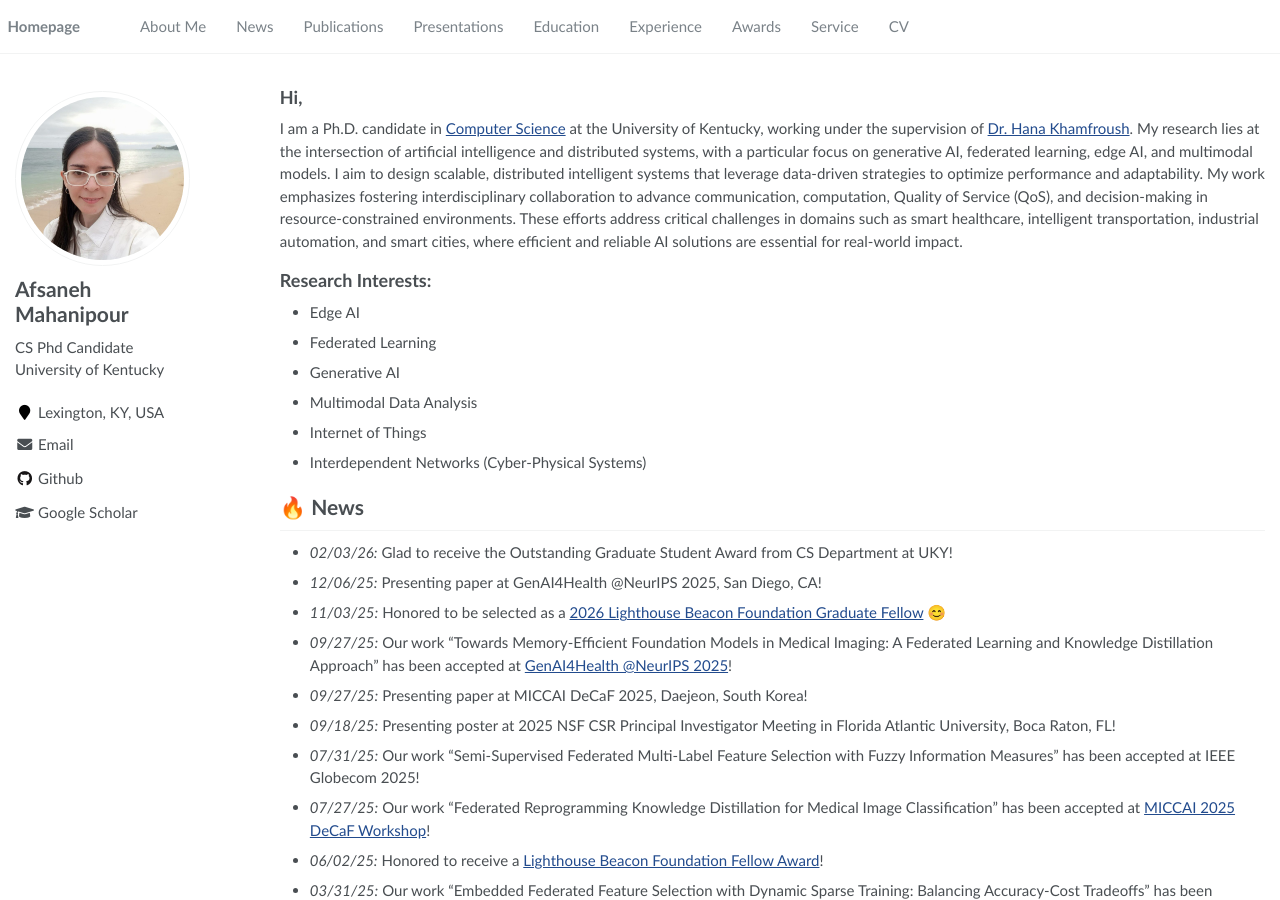
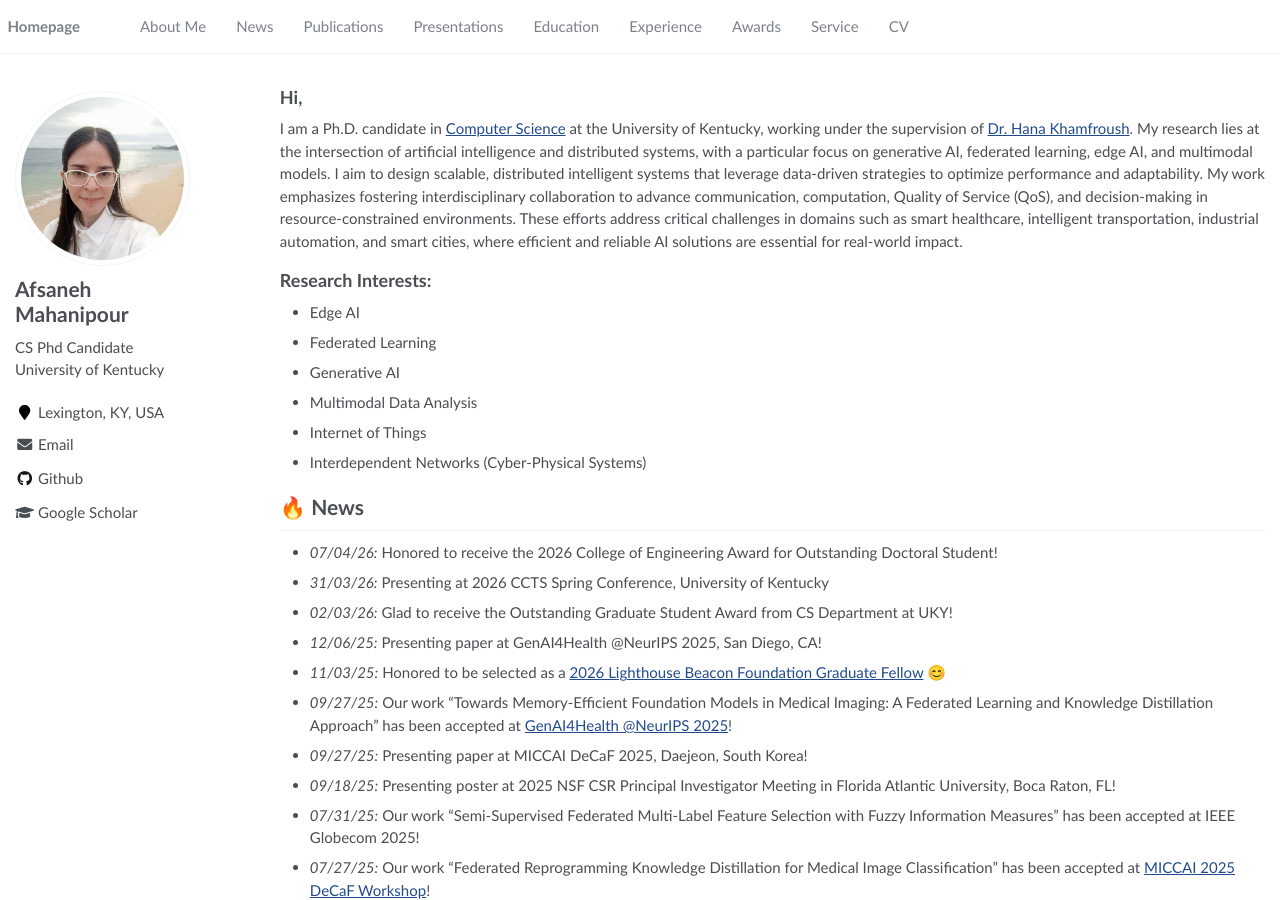
Before and after one commit to AfsanehMahanipour/AfsanehMahanipour.github.io, a Jekyll site: the page built from _pages/about.md, in a window 1280 px wide and 900 px high. Built offline with Jekyll 4.4.1, drawn with Linux system fonts in a browser that asks for light colours.

Commit message:
Update personal webpage content

```diff
--- a/_pages/about.md
+++ b/_pages/about.md
@@ -32,6 +32,8 @@ I am a Ph.D. candidate in [Computer Science](https://engr.uky.edu/academics/depa
 - Interdependent Networks (Cyber-Physical Systems)
 
 # 🔥 News
+- *07/04/26:* Honored to receive the 2026 College of Engineering Award for Outstanding Doctoral Student!
+- *31/03/26:* Presenting at 2026 CCTS Spring Conference, University of Kentucky
 - *02/03/26:* Glad to receive the Outstanding Graduate Student Award from CS Department at UKY!
 - *12/06/25:* Presenting paper at GenAI4Health @NeurIPS 2025, San Diego, CA!
 - *11/03/25:* Honored to be selected as a [2026 Lighthouse Beacon Foundation Graduate Fellow](https://engr.uky.edu/news/2026-lighthouse-beacon-foundation-scholars-announced) 😊
```
